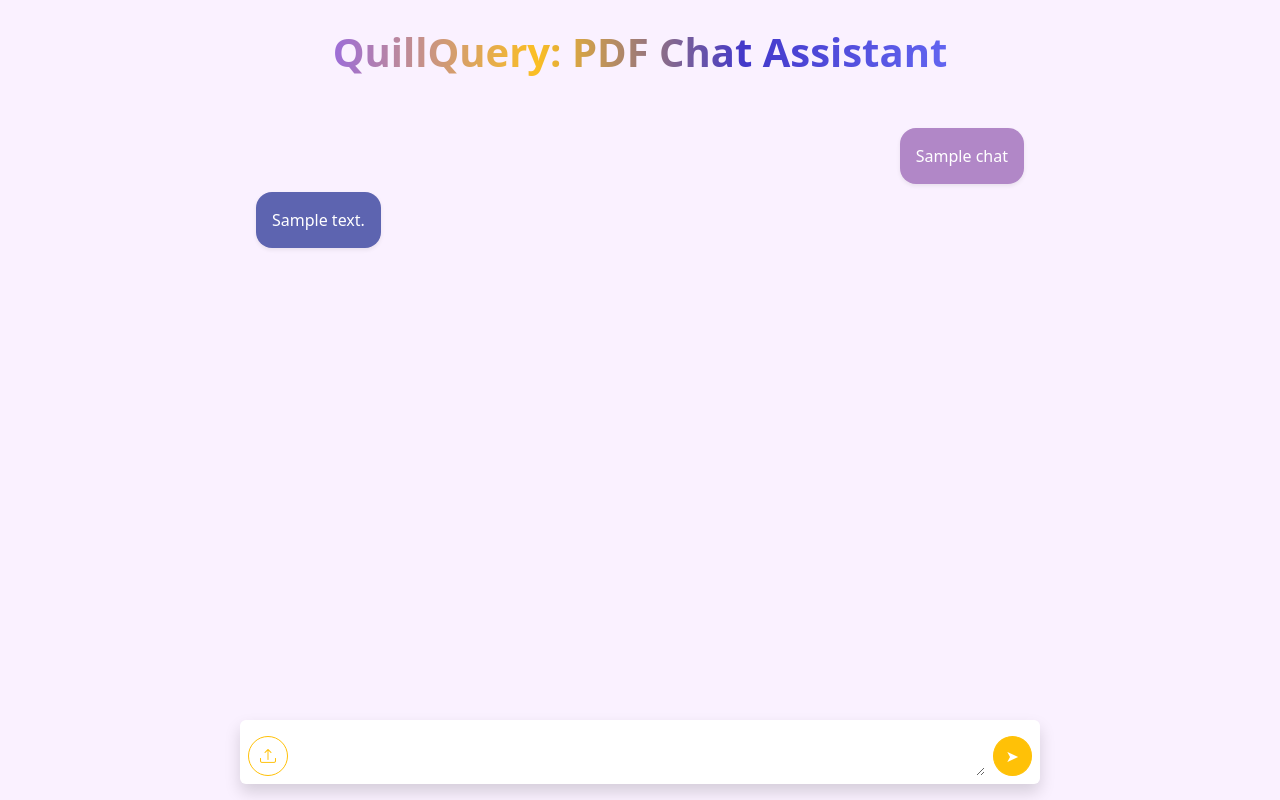
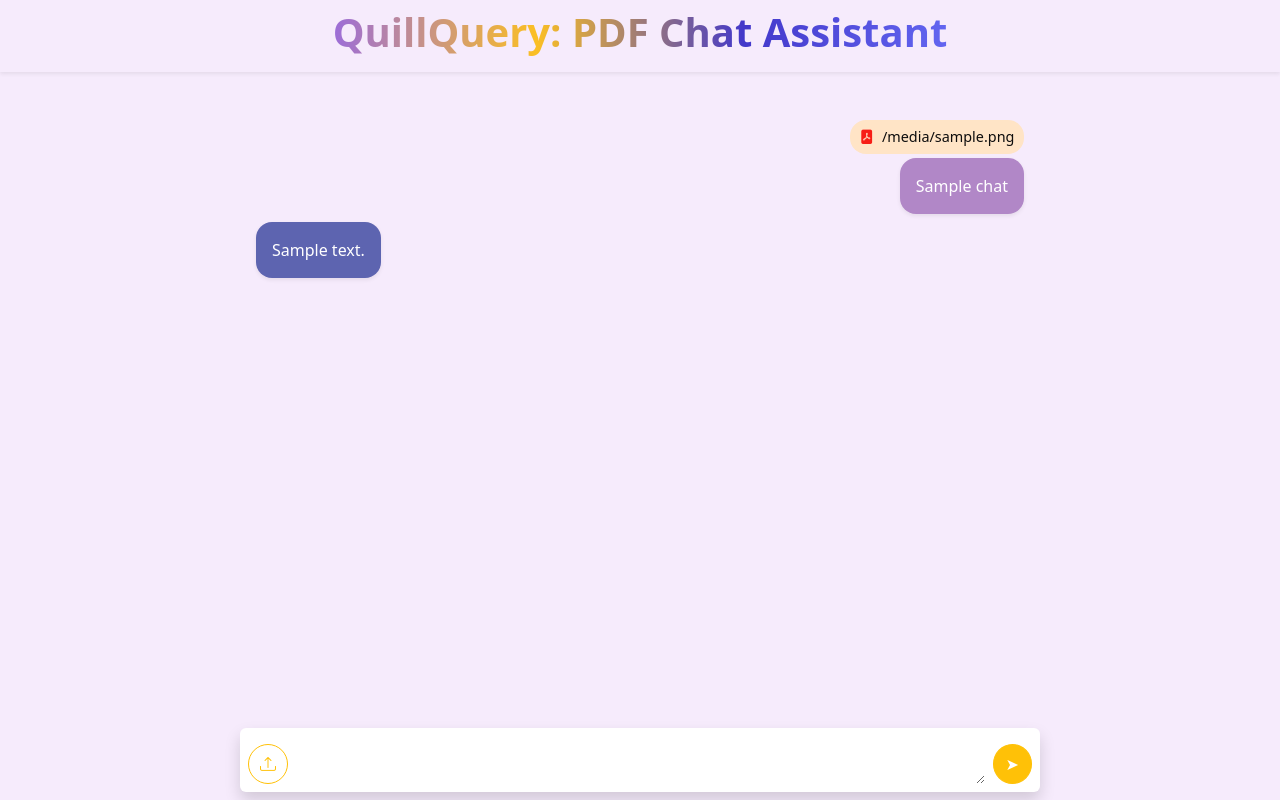
Before and after one commit to SanaPerween07/QuillQuery, a Django app: template myapp/templates/home.html in a window 1280 px wide. Run offline with Django 5.2, Linux system fonts and the light colour scheme; the template is opened without the code that fills it: most values are stand-ins (such as "Sample title", 1, 10 or a date in 2020).

Commit message:
feat: add AJAX chat handling with file previews and markdown answers

```diff
--- a/myapp/static/css/home.css
+++ b/myapp/static/css/home.css
@@ -1,5 +1,14 @@
-.body {
-  background-color: #faf1ff;
+body{
+  height: 100%;
+  margin: 0;
+  display: flex;
+  flex-direction: column;
+  background-color: #f6ebfc;
+}
+
+.header {
+  flex: 0 0 auto;
+  z-index: 1030;
 }
 
 .gradient-text {
@@ -9,8 +18,17 @@
   -webkit-text-fill-color: transparent;
 }
 
+#chat-wrapper {
+  flex: 1 1 auto;
+  overflow-y: auto;
+  padding-top: 1rem;
+  padding-bottom: 1rem;
+}
+
 .chat-container {
   max-width: 800px;
+  margin: 0 auto;
+  padding: 1rem;
 }
 
 .chat-question {
@@ -25,6 +43,16 @@
 
 .chat-form {
   max-width: 800px;
+}
+
+.chat-input {
+  flex: 0 0 auto;
+  z-index: 1030;
+  width: 100%;
+  position: sticky;
+  bottom: 0;
+  background-color: #fff;
+  padding: 0.5rem 1rem;
 }
 
 .upload-btn,
@@ -52,7 +80,7 @@ textarea.no-focus::-webkit-scrollbar-thumb {
   border-radius: 3px;
 }
 
-#file-preview .file-chip {
+.file-chip {
   display: flex;
   align-items: center;
   gap: 0.5rem;
@@ -63,11 +91,11 @@ textarea.no-focus::-webkit-scrollbar-thumb {
   font-size: 0.9rem;
 }
 
-#file-preview .file-pdf {
+.file-pdf {
   color: #f71d16;
 }
 
-#file-preview .file-remove {
+.file-remove {
   color: #6c757d;
   font-weight: bold;
   font-size: 1rem;
@@ -75,6 +103,6 @@ textarea.no-focus::-webkit-scrollbar-thumb {
   cursor: pointer;
 }
 
-#file-preview .file-remove:hover {
+.file-remove:hover {
   color: #ff0c04;
 }
--- a/myapp/static/js/home.js
+++ b/myapp/static/js/home.js
@@ -39,3 +39,49 @@ function autoResize(textarea) {
   textarea.style.height = "auto";
   textarea.style.height = textarea.scrollHeight + "px";
 }
+
+document.getElementById("chat-form").addEventListener("submit", async function(e) {
+    e.preventDefault();
+
+    let formData = new FormData(this);
+
+    let response = await fetch("", {
+        method: "POST",
+        body: formData,
+        headers: {"X-Requested-With": "XMLHttpRequest"}
+    });
+
+    let data = await response.json();
+
+    let chatContainer = document.getElementById("chat-container");
+
+    let questionBlock = `
+      <div class="d-flex flex-column align-items-end mb-2 mt-3">
+        ${data.files.length ? `
+          <div class="d-flex flex-wrap gap-2 mb-1">
+            ${data.files.map(file => `
+              <span class="file-chip" style="background-color: #ffe4c6; border-radius: 1rem; padding: 0.4rem 0.6rem;">
+                <i class="bi bi-file-pdf-fill file-pdf" style="color: #f71d16;"></i> ${file}
+              </span>
+            `).join('')}
+          </div>` : ''}
+        <div class="p-3 rounded-4 text-white shadow-sm chat-question">
+          ${data.question}
+        </div>
+      </div>
+    `;
+
+    let answerBlock = `
+      <div class="d-flex justify-content-start mb-2">
+        <div class="p-3 rounded-4 text-white shadow-sm chat-answer">
+          ${data.answer}
+        </div>
+      </div>
+    `;
+
+    chatContainer.insertAdjacentHTML("beforeend", questionBlock + answerBlock);
+
+    chatContainer.scrollTop = chatContainer.scrollHeight;
+
+    this.reset();
+});
--- a/myapp/templates/home.html
+++ b/myapp/templates/home.html
@@ -5,6 +5,7 @@
     <meta charset="UTF-8">
     <meta name="viewport" content="width=device-width, initial-scale=1.0">
     <title>QuillQuery</title>
+    <link rel="icon" type="image/png" sizes="82x82" href="{% static 'images/favicon.png' %}">
 
     <link href="https://cdn.jsdelivr.net/npm/bootstrap@5.3.2/dist/css/bootstrap.min.css" rel="stylesheet">
     <link href="https://cdn.jsdelivr.net/npm/bootstrap-icons@1.11.1/font/bootstrap-icons.css" rel="stylesheet">
@@ -12,20 +13,33 @@
     <link rel="stylesheet" href="{% static 'css/home.css' %}">
   </head>
 
-  <body class="min-vh-100 body">
+  <body class="d-flex flex-column vh-100 body">
 
-    <script src="{% static 'js/home.js' %}"></script>
+    <script src="{% static 'js/home.js' %}" defer></script>
 
-    <div class="container py-4">
-      <div class="d-flex justify-content-center mb-4">
+    <div class="header d-flex justify-content-center shadow-sm p-1">
       <h1 class="fw-bold p-1 gradient-text text-center">
         QuillQuery: PDF Chat Assistant
       </h1>
     </div>
 
+
+
+    <div id="chat-wrapper" class="flex-grow-1 overflow-auto">
       <div id="chat-container" class="mx-auto p-3 chat-container">
         {% for chat in chat_history %}
-          <div class="d-flex justify-content-end mb-2">
+          <div class="d-flex flex-column align-items-end mb-2 mt-3">
+
+            {% if chat.files %}
+                <div class="d-flex flex-wrap gap-2 mb-1">
+                  {% for file in chat.files %}
+                    <span class="file-chip" style="background-color: #ffe4c6; border-radius: 1rem; padding: 0.4rem 0.6rem;">
+                      <i class="bi bi-file-pdf-fill file-pdf" style="color: #f71d16;"></i> {{ file }}
+                    </span>
+                  {% endfor %}
+                </div>
+            {% endif %}
+
             <div class="p-3 rounded-4 text-white shadow-sm chat-question">
               {{ chat.question }}
             </div>
@@ -39,9 +53,11 @@
       </div>
     </div>
 
-    <div class="fixed-bottom mb-3">
-      <div class="container d-flex flex-column align-items-center">
-        <form method="POST" enctype="multipart/form-data"
+
+
+
+    <div class="container d-flex flex-column align-items-center mb-2">
+      <form id="chat-form" method="POST" enctype="multipart/form-data"
           class="chat-input-wrapper w-100 p-2 bg-white rounded shadow chat-form">
         {% csrf_token %}
 
@@ -68,7 +84,6 @@
         </div>
       </form>
     </div>
-    </div>
 
   </body>
 </html>
```
Also changed, not shown: myapp/views.py (+14 -5 lines), myapp/static/images/favicon.png (added). Lines whose indentation alone changed are shown as unchanged.
